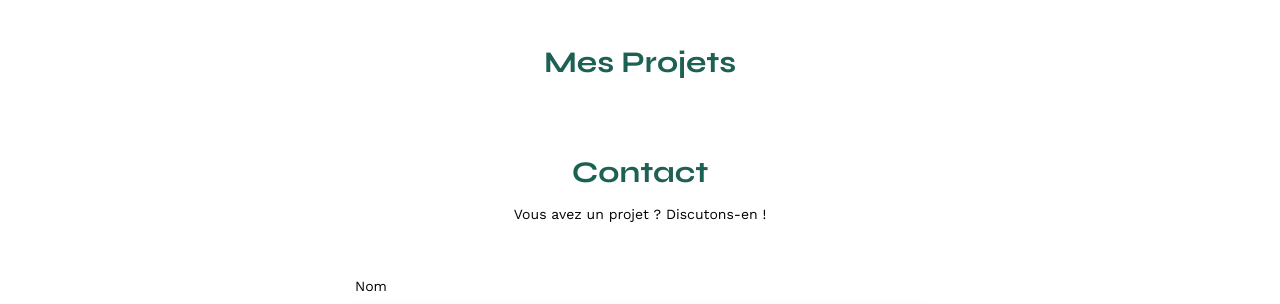
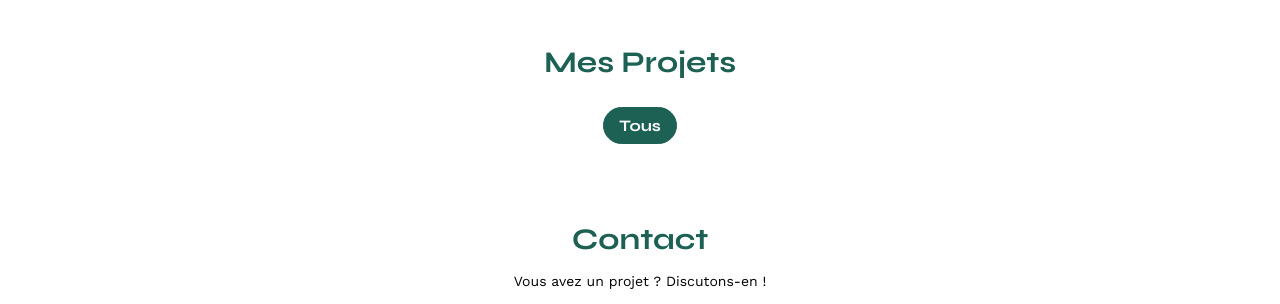
Before and after one commit to StephmanTrusk/portfolio-project, a plain HTML site: page FrontEnd/index.html in a window 1280 px wide. Shown: the part 488-792 px from the top of the page. Drawn offline with nearby package versions, Linux system fonts and the light colour scheme; no server answers.

Commit message:
add filter function on js and css

```diff
--- a/FrontEnd/assets/style.css
+++ b/FrontEnd/assets/style.css
@@ -185,3 +185,38 @@ footer nav ul {
 	justify-content: flex-end;
 	margin: 2em
 }
+
+/*--- mes modifs ---*/
+
+/*--- filtres ---*/
+
+.filters {
+    display: flex;
+    justify-content: center;
+    gap: 10px;
+    margin-bottom: 30px;
+}
+
+.filter-button {
+    padding: 8px 15px;
+    border: 1px solid #1D6154;
+    border-radius: 60px;
+    background: white;
+    color: #1D6154;
+    font-family: 'Syne';
+    font-size: 16px;
+    cursor: pointer;
+    transition: all 0.3s ease;
+}
+
+.filter-button:hover {
+    background: #1D6154;
+    color: white;
+}
+
+.filter-button.active {
+    background: #1D6154;
+    color: white;
+}
+
+/*--- fin filtres ---*/
--- a/FrontEnd/script.js
+++ b/FrontEnd/script.js
@@ -6,6 +6,18 @@ async function getWorks() {
         return works;
     } catch (error) {
         console.error('Erreur lors de la récupération des travaux:', error);
+        return [];
+    }
+}
+
+// On récupère les catégories depuis l'API
+async function getCategories() {
+    try {
+        const response = await fetch('http://localhost:5678/api/categories');
+        const categories = await response.json();
+        return categories;
+    } catch (error) {
+        console.error('Erreur lors de la récupération des catégories:', error);
         return [];
     }
 }
@@ -20,18 +32,76 @@ function createImageFigure(work) {
     return figure;
 }
 
-// Fonction pour afficher les travaux dans la galerie
-async function displayWorks() {
+// On crée les boutons de filtre
+function createFilterButtons(categories) {
+    const filtersContainer = document.createElement('div');
+    filtersContainer.className = 'filters';
+
+    // Bouton "Tous"
+    const allButton = document.createElement('button');
+    allButton.textContent = 'Tous';
+    allButton.className = 'filter-button active';
+    allButton.dataset.categoryId = 'all';
+    filtersContainer.appendChild(allButton);
+
+    // Boutons pour chaque catégorie
+    categories.forEach(category => {
+        const button = document.createElement('button');
+        button.textContent = category.name;
+        button.className = 'filter-button';
+        button.dataset.categoryId = category.id;
+        filtersContainer.appendChild(button);
+    });
+
+    return filtersContainer;
+}
+
+// On filtre les travaux par catégorie
+function filterWorks(works, categoryId) {
+    if (categoryId === 'all') {
+        return works;
+    }
+    return works.filter(work => work.categoryId === parseInt(categoryId));
+}
+
+// On affiche les travaux filtrés
+function displayFilteredWorks(works) {
     const gallery = document.querySelector('.gallery');
     gallery.innerHTML = '';
 
-    // Récupérer et afficher les travaux
-    const works = await getWorks();
     works.forEach(work => {
         const figure = createImageFigure(work);
         gallery.appendChild(figure);
     });
 }
 
-// Appeler la fonction au chargement de la page
-document.addEventListener('DOMContentLoaded', displayWorks);
+// On initialise les filtres et les travaux
+async function initializeGallery() {
+    const works = await getWorks();
+    const categories = await getCategories();
+
+    // On crée et on ajoute les boutons de filtre
+    const filtersContainer = createFilterButtons(categories);
+    const portfolioSection = document.querySelector('#portfolio');
+    portfolioSection.insertBefore(filtersContainer, document.querySelector('.gallery'));
+
+    // On affiche tous les travaux par défaut
+    displayFilteredWorks(works);
+
+    // On ajoute les écouteurs d'événements pour les filtres
+    const filterButtons = document.querySelectorAll('.filter-button');
+    filterButtons.forEach(button => {
+        button.addEventListener('click', () => {
+            // On met à jour la classe active
+            filterButtons.forEach(btn => btn.classList.remove('active'));
+            button.classList.add('active');
+
+            // On filtre et on affiche les travaux
+            const filteredWorks = filterWorks(works, button.dataset.categoryId);
+            displayFilteredWorks(filteredWorks);
+        });
+    });
+}
+
+// On initialise la galerie au chargement de la page
+document.addEventListener('DOMContentLoaded', initializeGallery);
```
